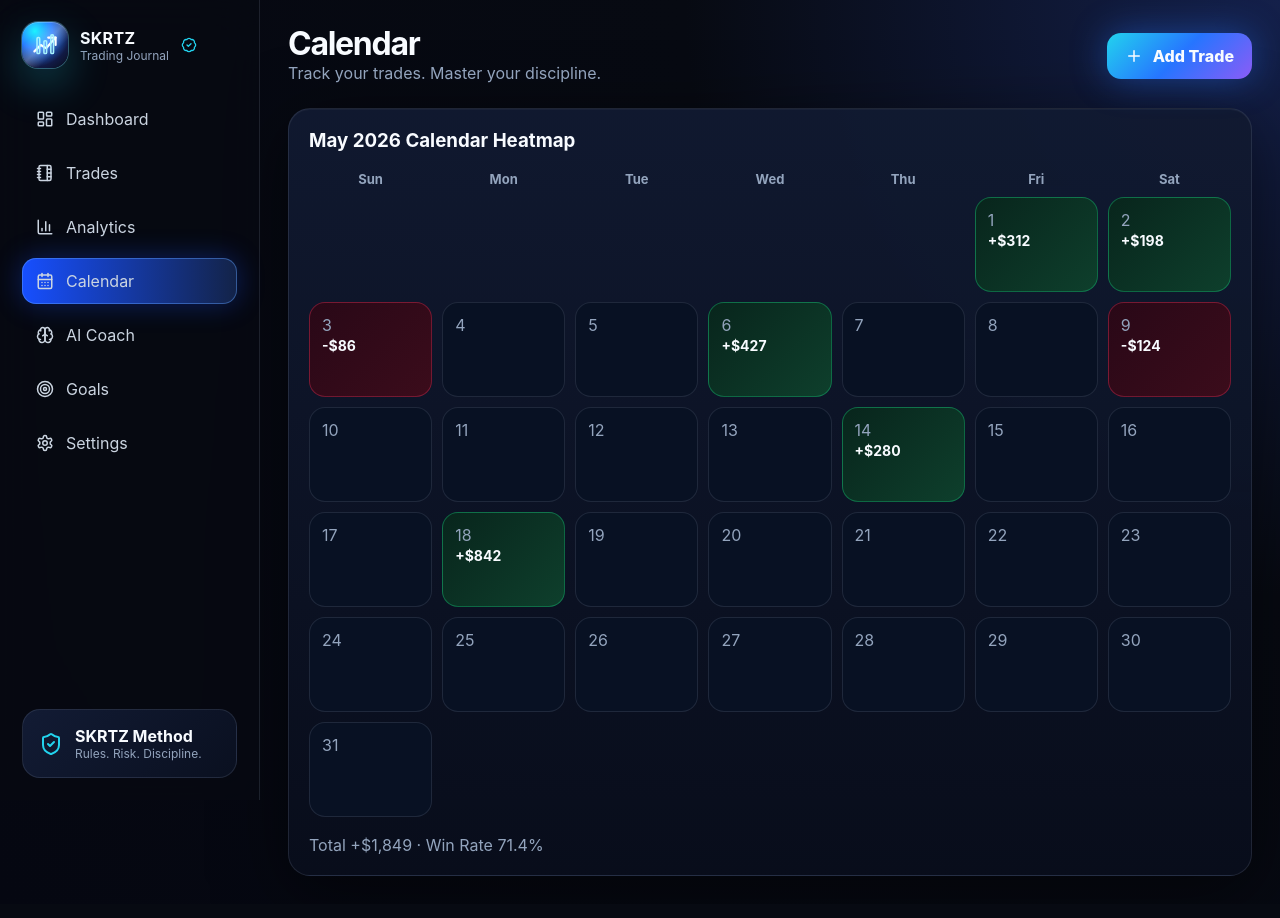
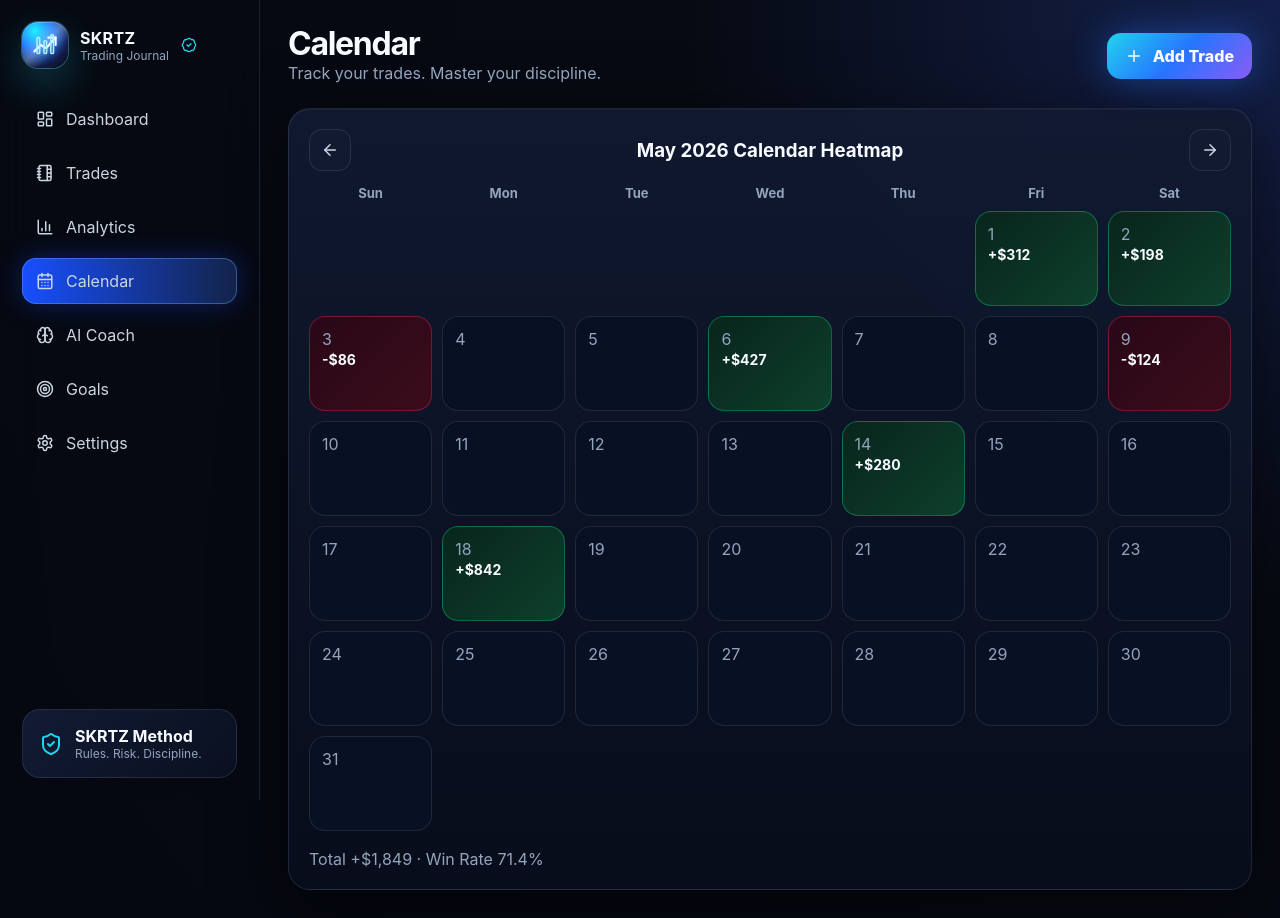
Before and after one commit to lucianpopa18/trade-journal-premium, a React (Vite) app: page / in a window 1280 px wide. Both pictures are taken after a click on the button "Calendar". Built offline with nearby package versions, Linux system fonts and the light colour scheme.

Commit message:
Update SKRTZ journal v21 fixes

```diff
--- a/src/main.jsx
+++ b/src/main.jsx
@@ -2,7 +2,7 @@ import React, { useMemo, useState, useEffect, useRef } from 'react';
 import { createRoot } from 'react-dom/client';
 import { BarChart, Bar, LineChart, Line, XAxis, YAxis, Tooltip, ResponsiveContainer, PieChart, Pie, Cell, AreaChart, Area } from 'recharts';
 import { Plus, LayoutDashboard, BarChart3, CalendarDays, Brain, Target, Settings, NotebookTabs, Flame, ShieldCheck, Sparkles, Trash2, Eye, Pencil, Save, ArrowLeft, Menu, X, BadgeCheck, WalletCards, Percent, Moon, Download, Upload, RotateCcw, DatabaseZap, ImagePlus, Image as ImageIcon, Link2, ExternalLink } from 'lucide-react';
-import { format, parseISO, startOfMonth, endOfMonth, eachDayOfInterval, getDay, subDays, subMonths, isWithinInterval, startOfDay, endOfDay } from 'date-fns';
+import { format, parseISO, startOfMonth, endOfMonth, eachDayOfInterval, getDay, subDays, subMonths, addMonths, isWithinInterval, startOfDay, endOfDay } from 'date-fns';
 import './styles.css';
 
 const starterTrades = [
@@ -21,6 +21,14 @@ const nav = [
 
 function money(n) { return `${n >= 0 ? '+' : '-'}$${Math.abs(n).toLocaleString(undefined, { maximumFractionDigits: 2 })}`; }
 function pct(n) { return `${n.toFixed(1)}%`; }
+
+// Generate a collision-proof id. Date.now() alone can repeat when two trades
+// are added in the same millisecond (or when importing a backup), which made
+// screenshots key-collide in IndexedDB. randomUUID avoids that entirely.
+function makeId() {
+  if (typeof crypto !== 'undefined' && crypto.randomUUID) return crypto.randomUUID();
+  return `${Date.now()}-${Math.random().toString(36).slice(2, 10)}`;
+}
 
 // Screenshot images are stored in IndexedDB rather than localStorage.
 // This keeps larger chart images reliable on iPhone/PWA installs.
@@ -88,6 +96,11 @@ function App() {
   }, []);
   const [form, setForm] = useState({ date: format(new Date(), 'yyyy-MM-dd'), symbol: 'XAUUSD', direction: 'Long', session: 'London', entry: '', sl: '', tp: '', risk: 1, lot: '', emotion: 'Calm', setup: 'Breaker + FVG', confidence: 8, notes: '', screenshot: '', screenshotUrl: '' });
 
+  // Until screenshots are hydrated from IndexedDB we must NOT write trades back
+  // to localStorage, otherwise we could persist a half-loaded state. This ref
+  // gates the save effect so hydration always wins the startup race.
+  const hydrated = useRef(false);
+
   useEffect(() => {
     let mounted = true;
     (async () => {
@@ -97,11 +110,14 @@ function App() {
         const loaded = await Promise.all(trades.map(async trade => ({ ...trade, screenshot: trade.screenshot || await getTradeScreenshot(trade.id) })));
         if (mounted) setTrades(loaded);
       } catch (error) { console.warn('Could not load saved setup screenshots.', error); }
+      finally { if (mounted) hydrated.current = true; }
     })();
     return () => { mounted = false; };
   }, []);
 
   useEffect(() => {
+    // Skip the very first writes until hydration has populated screenshots.
+    if (!hydrated.current) return;
     try { localStorage.setItem('skrtzTrades', JSON.stringify(persistableTrades(trades))); }
     catch (error) { console.warn('Could not save trade metadata.', error); }
   }, [trades]);
@@ -123,14 +139,17 @@ function App() {
 
   const grouped = (key) => Object.values(trades.reduce((a,t)=>{ const k=t[key] || 'Other'; a[k] ||= { name:k, pnl:0, trades:0 }; a[k].pnl += Number(t.pnl||0); a[k].trades++; return a;},{}));
 
-  function addTrade(e) {
+  async function addTrade(e) {
     e.preventDefault();
-    const rr = form.entry && form.sl && form.tp ? Math.abs((Number(form.tp)-Number(form.entry))/(Number(form.entry)-Number(form.sl))) : 0;
-    const signed = form.direction === 'Long' ? 1 : -1;
-    const raw = form.entry && form.tp ? (Number(form.tp)-Number(form.entry)) * signed : 0;
-    const pnl = form.pnl !== undefined && form.pnl !== '' ? Number(form.pnl) : Math.round(raw * 100 * Number(form.lot || 1));
-    const newTrade = { ...form, id: Date.now(), rr: Number(rr.toFixed(2)), pnl };
-    if (newTrade.screenshot) saveTradeScreenshot(newTrade.id, newTrade.screenshot).catch(() => alert('The trade was saved, but the screenshot could not be stored.'));
+    const { rr, pnl } = calculateTradeValues(form);
+    const newTrade = { ...form, id: makeId(), rr, pnl };
+    // Persist the screenshot BEFORE adding the trade to state. Awaiting the
+    // IndexedDB write guarantees the image is committed, so a quick refresh
+    // can't read an empty store and lose the picture.
+    if (newTrade.screenshot) {
+      try { await saveTradeScreenshot(newTrade.id, newTrade.screenshot); }
+      catch { alert('The trade was saved, but the screenshot could not be stored.'); }
+    }
     setTrades([newTrade, ...trades]);
     setForm({ ...form, entry: '', sl: '', tp: '', lot: '', notes: '', screenshot: '', screenshotUrl: '' });
   }
@@ -376,11 +395,19 @@ function ScreenshotPicker({ value, urlValue = '', onChange, onUrlChange, label =
 }
 
 function calculateTradeValues(data) {
-  const rr = data.entry && data.sl && data.tp ? Math.abs((Number(data.tp)-Number(data.entry))/(Number(data.entry)-Number(data.sl))) : Number(data.rr || 0);
+  // Risk = distance from entry to stop. If it's zero (entry == SL) or the
+  // inputs aren't all present, RR is undefined — fall back to any provided rr
+  // instead of producing Infinity/NaN, which used to get saved onto the trade.
+  const entry = Number(data.entry), sl = Number(data.sl), tp = Number(data.tp);
+  const risk = entry - sl;
+  const rr = data.entry && data.sl && data.tp && risk !== 0
+    ? Math.abs((tp - entry) / risk)
+    : Number(data.rr || 0);
+  const safeRr = Number.isFinite(rr) ? rr : 0;
   const signed = data.direction === 'Long' ? 1 : -1;
-  const raw = data.entry && data.tp ? (Number(data.tp)-Number(data.entry)) * signed : 0;
+  const raw = data.entry && data.tp ? (tp - entry) * signed : 0;
   const pnl = data.pnl !== undefined && data.pnl !== '' ? Number(data.pnl) : Math.round(raw * 100 * Number(data.lot || 1));
-  return { rr: Number((rr || 0).toFixed(2)), pnl };
+  return { rr: Number(safeRr.toFixed(2)), pnl: Number.isFinite(pnl) ? pnl : 0 };
 }
 
 function DetailItem({ label, value, tone }) {
@@ -707,9 +734,23 @@ function Analytics({ trades }) {
 }
 
 function CalendarPage({ trades, stats }) {
-  const days = eachDayOfInterval({ start: startOfMonth(new Date(2026,4,1)), end: endOfMonth(new Date(2026,4,1)) });
+  // Default to the current month and let the user step backward/forward,
+  // instead of being permanently stuck on May 2026 (which hid every trade
+  // logged in any other month).
+  const [monthAnchor, setMonthAnchor] = useState(() => startOfMonth(new Date()));
+  const monthStart = startOfMonth(monthAnchor);
+  const days = eachDayOfInterval({ start: monthStart, end: endOfMonth(monthAnchor) });
   const pnlByDate = Object.fromEntries(trades.map(t=>[t.date, (trades.filter(x=>x.date===t.date).reduce((a,x)=>a+Number(x.pnl||0),0))]));
-  return <div className="card calendar"><h3>May 2026 Calendar Heatmap</h3><div className="calendarGrid">{['Sun','Mon','Tue','Wed','Thu','Fri','Sat'].map(d=><b key={d}>{d}</b>)}{Array(getDay(days[0])).fill(0).map((_,i)=><span key={'e'+i}/>)}{days.map(d=>{ const key=format(d,'yyyy-MM-dd'); const pnl=pnlByDate[key]||0; return <div className={`day ${pnl>0?'win':pnl<0?'loss':''}`} key={key}><span>{format(d,'d')}</span><strong>{pnl?money(pnl):''}</strong></div>})}</div><div className="summary">Total {money(stats.total)} · Win Rate {pct(stats.winRate)}</div></div>
+  const shiftMonth = (delta) => setMonthAnchor(prev => startOfMonth(delta < 0 ? subMonths(prev, 1) : addMonths(prev, 1)));
+  return <div className="card calendar">
+    <div className="calendarHead">
+      <button type="button" className="calNav" onClick={()=>shiftMonth(-1)} aria-label="Previous month"><ArrowLeft size={18}/></button>
+      <h3>{format(monthStart,'MMMM yyyy')} Calendar Heatmap</h3>
+      <button type="button" className="calNav" onClick={()=>shiftMonth(1)} aria-label="Next month"><ArrowLeft size={18} style={{transform:'rotate(180deg)'}}/></button>
+    </div>
+    <div className="calendarGrid">{['Sun','Mon','Tue','Wed','Thu','Fri','Sat'].map(d=><b key={d}>{d}</b>)}{Array(getDay(days[0])).fill(0).map((_,i)=><span key={'e'+i}/>)}{days.map(d=>{ const key=format(d,'yyyy-MM-dd'); const pnl=pnlByDate[key]||0; return <div className={`day ${pnl>0?'win':pnl<0?'loss':''}`} key={key}><span>{format(d,'d')}</span><strong>{pnl?money(pnl):''}</strong></div>})}</div>
+    <div className="summary">Total {money(stats.total)} · Win Rate {pct(stats.winRate)}</div>
+  </div>
 }
 
 function Coach({ trades, stats }) {
@@ -748,12 +789,15 @@ function SettingsPage({ trades, setTrades }) {
     const file = event.target.files?.[0];
     if (!file) return;
     const reader = new FileReader();
-    reader.onload = () => {
+    reader.onload = async () => {
       try {
         const parsed = JSON.parse(String(reader.result || '{}'));
         const importedTrades = Array.isArray(parsed) ? parsed : parsed.trades;
         if (!Array.isArray(importedTrades)) throw new Error('Invalid backup');
-        Promise.all(importedTrades.filter(t => t.screenshot).map(t => saveTradeScreenshot(t.id, t.screenshot))).catch(() => {});
+        // Wait for screenshots to be committed to IndexedDB before showing the
+        // trades, otherwise a refresh right after import can lose the images.
+        try { await Promise.all(importedTrades.filter(t => t.screenshot).map(t => saveTradeScreenshot(t.id, t.screenshot))); }
+        catch (err) { console.warn('Some imported screenshots could not be stored.', err); }
         setTrades(importedTrades);
         if (parsed.settings) setSettings(prev => ({ ...prev, ...parsed.settings }));
       } catch {
--- a/src/styles.css
+++ b/src/styles.css
@@ -238,3 +238,9 @@ html[data-theme="clean"] body {
 html[data-theme="clean"] .setupViewer{background:linear-gradient(180deg,#fff,#eef4ff);border-color:rgba(37,99,235,.17)}html[data-theme="clean"] .setupCanvas{background:#eaf2ff}html[data-theme="clean"] .viewerAction,html[data-theme="clean"] .viewerClose{color:#18273d;background:#fff}
 @media(max-width:820px){.setupViewerBackdrop{place-items:stretch;padding:0}.setupViewer{width:100%;height:100dvh;border-radius:0;border:0;padding:calc(16px + env(safe-area-inset-top)) 13px calc(14px + env(safe-area-inset-bottom));gap:12px}.setupCanvas{border-radius:19px}.setupViewerFooter{display:grid;grid-template-columns:1fr 1fr}.viewerAction{padding:0 8px;font-size:13px}}
 @media(max-width:430px){.detailSetupPreview img{height:122px}.setupViewerHeader h2{font-size:21px}.setupViewerHeader p{font-size:12px}.setupCanvas{min-height:42vh}.tradingViewSetupCard{padding:20px}.tradingViewSetupCard h3{font-size:18px}.setupViewerFooter{gap:8px}.viewerAction{min-height:44px;border-radius:13px}}
+
+/* Calendar month navigation */
+.calendarHead{display:flex;align-items:center;justify-content:space-between;gap:10px;margin-bottom:14px}
+.calendarHead h3{margin:0;text-align:center;flex:1}
+.calNav{display:grid;place-items:center;width:42px;height:42px;flex:0 0 auto;border:1px solid var(--border);border-radius:13px;background:#111a31;color:#cbd5e1;cursor:pointer}
+.calNav:hover{border-color:#38bdf880;color:var(--text)}
```
